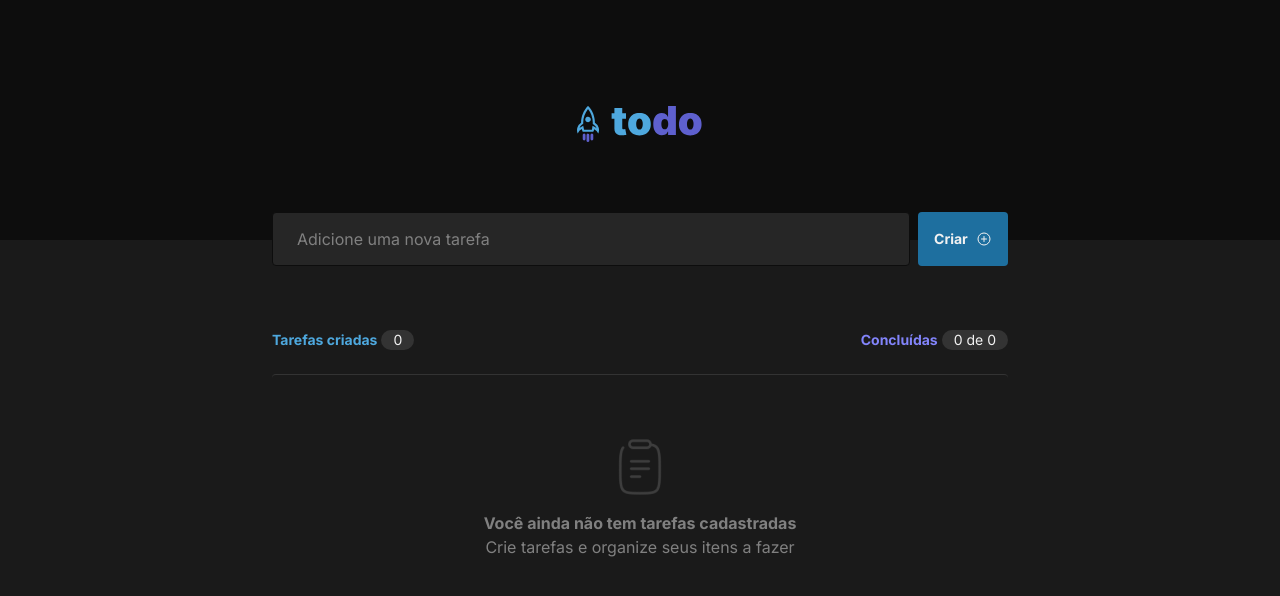
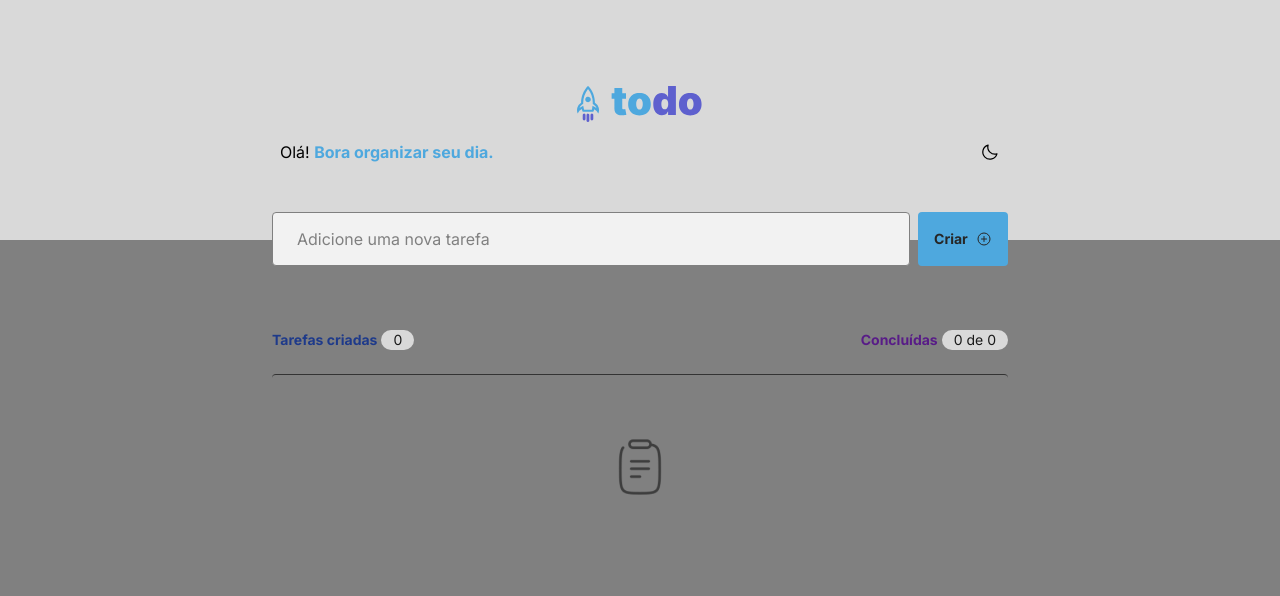
Before and after one commit to BrunoMatosSilva/Todo, a React (Vite) app: page / in a window 1280 px wide. Shown: the top 596 px of the page. Built offline with nearby package versions, Linux system fonts and the light colour scheme.

Commit message:
dark e light + validação forms

```diff
--- a/package.json
+++ b/package.json
@@ -13,6 +13,7 @@
     "phosphor-react": "^1.4.1",
     "react": "^18.0.0",
     "react-dom": "^18.0.0",
+    "react-hot-toast": "^2.2.0",
     "uuidv4": "^6.2.13"
   },
   "devDependencies": {
--- a/src/App.tsx
+++ b/src/App.tsx
@@ -10,7 +10,7 @@ function App() {
   return (
     <div className="flex flex-col min-h-screen">
       <Header />
-      <main className="bg-gray-600 flex-1 flex h-full flex-col">
+      <main className="bg-gray-300 dark:bg-gray-600 flex-1 flex h-full flex-col">
         <Cadastro />
         <Tasks />
       </main>
--- a/src/components/Cadastro.tsx
+++ b/src/components/Cadastro.tsx
@@ -1,5 +1,6 @@
 import { PlusCircle } from "phosphor-react";
 import { ChangeEvent, FormEvent, useState } from "react";
+import toast from "react-hot-toast";
 import { useTasks } from "../hooks/useTasks";
 
 export function Cadastro() {
@@ -9,6 +10,15 @@ export function Cadastro() {
     function handleSubmit(event: FormEvent) {
         event.preventDefault();
 
+        if (!title.trim()) {
+            toast.error('Não é permitido criar tarefa sem texto!', {
+                style: {
+                    background: '#262626',
+                    color: '#fff'
+                }
+            });
+            return;
+        }
         addTask(title);
         setTitle("");
     }
@@ -22,13 +32,13 @@ export function Cadastro() {
             <form className="-mt-7 w-full max-w-[46rem] h-[54px] flex items-center" onSubmit={handleSubmit}>
                 <input
                     type="text"
-                    className="max-w-[39.87rem] w-full h-full bg-gray-500 border border-gray-700 rounded pl-4 placeholder:text-gray-300 placeholder:pl-2 focus:outline-none focus:border-purple-700"
+                    className="max-w-[39.87rem] w-full h-full bg-gray-100 dark:bg-gray-500 border border-gray-300 dark:border-gray-700 rounded pl-4 placeholder:text-gray-300 placeholder:pl-2 focus:outline-none focus:border-purple-700"
                     placeholder="Adicione uma nova tarefa"
                     onChange={onChangeTitle}
                     value={title}
                 />
                 <button
-                    className="flex-1 bg-blue-700 p-1 rounded ml-2 h-full flex items-center justify-center text-sm font-bold hover:bg-blue-500 transition-colors">
+                    className="flex-1 bg-blue-500 dark:bg-blue-700 text-gray-500 p-1 rounded ml-2 h-full flex items-center justify-center text-xs sm:text-sm font-bold hover:bg-blue-600 dark:hover:bg-blue-500 transition-colors">
                     Criar
                     <span className="ml-2 font-bold">
                         <PlusCircle size={16} />
--- a/src/components/Header.tsx
+++ b/src/components/Header.tsx
@@ -1,10 +1,26 @@
+import { Moon, Sun } from "phosphor-react";
+import { useTheme } from "../hooks/UseTheme";
 import { Logo } from "./Logo";
 
 export function Header() {
+    const { theme, setTheme } = useTheme();
+
     return (
         <>
-            <header className="h-60 flex justify-center items-center -z-0">
+            <header className="h-60 flex flex-col justify-center items-center -z-0">
                 <Logo />
+                <div className="w-full max-w-[46rem] flex items-center justify-between mt-4 px-2">
+                    <div>Olá! <span className="font-bold text-blue-500">Bora organizar seu dia.</span></div>
+
+                    {theme === "light" ? (
+                        <div className="cursor-pointer">
+                            <Moon size={20} onClick={() => setTheme("dark")} />
+                        </div>) : (
+                        <div className="cursor-pointer">
+                            <Sun size={20} onClick={() => setTheme("light")} />
+                        </div>
+                    )}
+                </div>
             </header>
         </>
     );
--- a/src/components/Tasks.tsx
+++ b/src/components/Tasks.tsx
@@ -13,31 +13,31 @@ export function Tasks() {
             <div className="flex justify-center ml-2 mr-2">
                 <div className="w-[46rem] flex justify-between mt-16">
                     <div className="flex align-center">
-                        <p className="text-blue-500 font-bold text-sm">Tarefas criadas</p>
-                        <span className="text-grey-200 bg-gray-400 rounded-full text-sm ml-1 px-3 flex items-center">{tasksQuantity}</span>
+                        <p className="text-blue-900 dark:text-blue-500 font-bold text-sm">Tarefas criadas</p>
+                        <span className="text-gray-600 dark:text-gray-200 bg-gray-200 dark:bg-gray-400 rounded-full text-sm ml-1 px-3 flex items-center">{tasksQuantity}</span>
                     </div>
                     <div className="flex align-center">
-                        <p className="text-purple-500 font-bold text-sm">Concluídas</p>
-                        <span className="text-grey-200 bg-gray-400 rounded-full text-sm ml-1 px-3 flex items-center">{completedTasksQuantity} de {tasksQuantity}</span>
+                        <p className="text-purple-900 dark:text-purple-500 font-bold text-sm">Concluídas</p>
+                        <span className="text-gray-600 dark:text-gray-200 bg-gray-200 dark:bg-gray-400 rounded-full text-sm ml-1 px-3 flex items-center">{completedTasksQuantity} de {tasksQuantity}</span>
                     </div>
                 </div>
             </div>
             <div className="flex flex-col items-center ml-2 mr-2">
                 {tasks.map((task) => (
-                    <div key={task.id} className="w-full max-w-[46rem] flex-1 flex items-center rounded bg-gray-500 h-[72px] mt-6">
+                    <div key={task.id} className="w-full max-w-[46rem] flex-1 flex items-center rounded bg-gray-200 dark:bg-gray-500 h-[72px] mt-6 last:mb-4">
                         <div>
                             <input type="checkbox"
                                 onClick={() => completedTasks(task.id)}
                                 className="rounded-full bg-transparent border-2 hover:bg-gray-600 border-blue-700 checked:hover:bg-purple-700 checked:focus:bg-purple-700 checked:bg-purple-500 m-5 cursor-pointer focus:border-none checked:focus:border-0 checked:focus:ring-0 focus:ring-0" />
                         </div>
                         <div className="flex-1">
-                            <p className={task.isCompleted ? "line-through text-gray-300 text-sm font-light" : "text-gray-100 text-sm"}>
+                            <p className={task.isCompleted ? "line-through text-gray-300 text-sm font-light" : "text-gray-900 dark:text-gray-100 text-sm"}>
                                 {task.title}
                             </p>
                         </div>
                         <EditModal taskTitle={task.title} taskId={task.id} />
                         <div>
-                            <Trash size={20} onClick={() => deleteTask(task.id)} className="accent-purple-500 h-[25px] text-gray-300 rounded-full m-5 cursor-pointer hover:text-red-500" />
+                            <Trash size={20} onClick={() => deleteTask(task.id)} className="accent-purple-500 h-[25px]  text-blue-700 dark:text-gray-300 rounded-full m-5 cursor-pointer hover:text-red-500" />
                         </div>
                     </div>
                 ))}
--- /dev/null
+++ b/src/contexts/ThemeContext.tsx
@@ -0,0 +1,33 @@
+import { createContext, ReactNode, useState, useEffect } from "react";
+
+type ThemeContextType = {
+    theme: string;
+    setTheme: any;
+}
+
+type ThemeContextProviderProps = {
+    children: ReactNode;
+}
+
+export const ThemeContext = createContext({} as ThemeContextType);
+
+export function ThemeContextProvider({ children }: ThemeContextProviderProps) {
+    const [theme, setTheme] = useState(localStorage.getItem("theme") !== "dark" ? "light" : "dark");
+
+    useEffect(() => {
+        const root = window.document.documentElement;
+
+        const removeOldTheme = theme === "dark" ? "light" : "dark";
+
+        root.classList.remove(removeOldTheme);
+        root.classList.add(theme);
+        localStorage.setItem("theme", theme);
+    }, [theme]);
+
+    return (
+        <ThemeContext.Provider value={{ theme, setTheme }}>
+            {children}
+        </ThemeContext.Provider>
+    );
+
+}
--- /dev/null
+++ b/src/hooks/useTheme.ts
@@ -0,0 +1,8 @@
+import { useContext } from 'react'
+import { ThemeContext } from '../contexts/ThemeContext';
+
+export function useTheme() {
+    const value = useContext(ThemeContext)
+
+    return value;
+}
--- a/src/main.tsx
+++ b/src/main.tsx
@@ -1,14 +1,19 @@
 import React from 'react';
 import ReactDOM from 'react-dom/client'
+import { Toaster } from 'react-hot-toast';
 import App from './App'
 import { TaskContextProvider } from './contexts/TasksContext';
+import { ThemeContextProvider } from './contexts/ThemeContext';
 
 import './styles/global.css';
 
 ReactDOM.createRoot(document.getElementById('root')!).render(
   <React.StrictMode>
-    <TaskContextProvider>
-      <App />
-    </TaskContextProvider>
+    <ThemeContextProvider>
+      <TaskContextProvider>
+        <Toaster position="top-center" />
+        <App />
+      </TaskContextProvider>
+    </ThemeContextProvider>
   </React.StrictMode>
 )
--- a/src/styles/global.css
+++ b/src/styles/global.css
@@ -3,7 +3,7 @@
 @tailwind utilities;
 
 body {
-    @apply bg-gray-700 text-gray-100;
+    @apply bg-gray-200 dark:bg-gray-700 text-black dark:text-gray-100;
     -webkit-font-smoothing: antialiased;
     z-index: 1;
 }
--- a/tailwind.config.js
+++ b/tailwind.config.js
@@ -1,5 +1,6 @@
 /** @type {import('tailwindcss').Config} */
 module.exports = {
+  darkMode: 'class',
   content: [
     './src/**/*.tsx'
   ],
```
Also changed, not shown: src/components/EditModal.tsx (+19 -7 lines), 1 other file (tests, documents, lock files or other folders).
